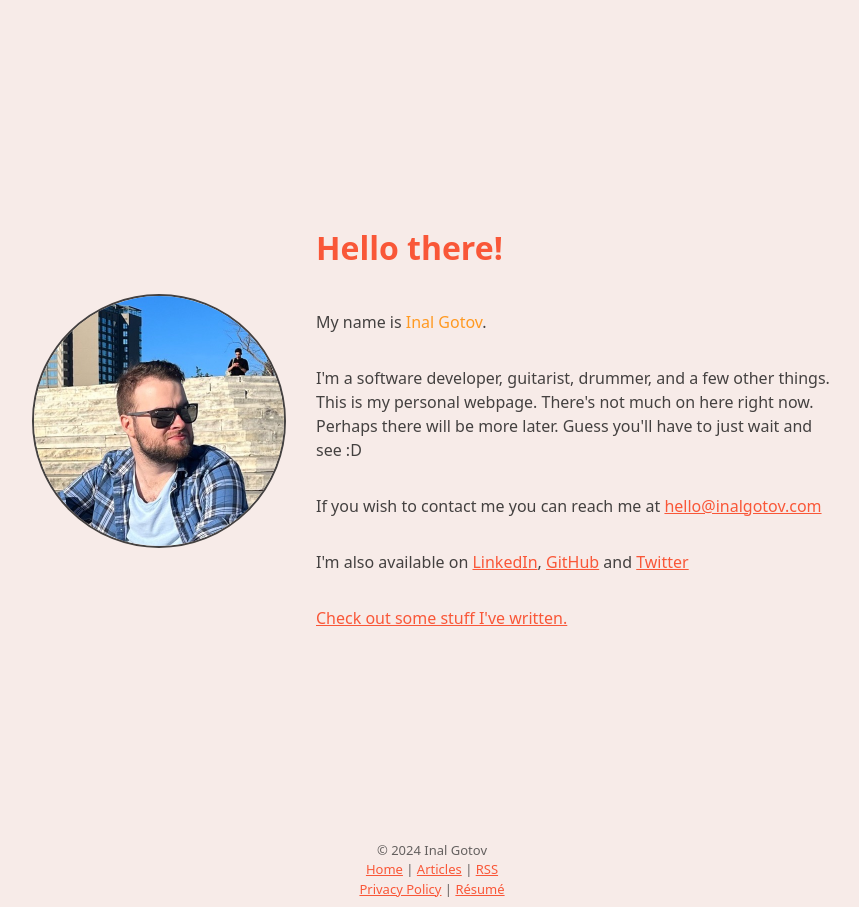
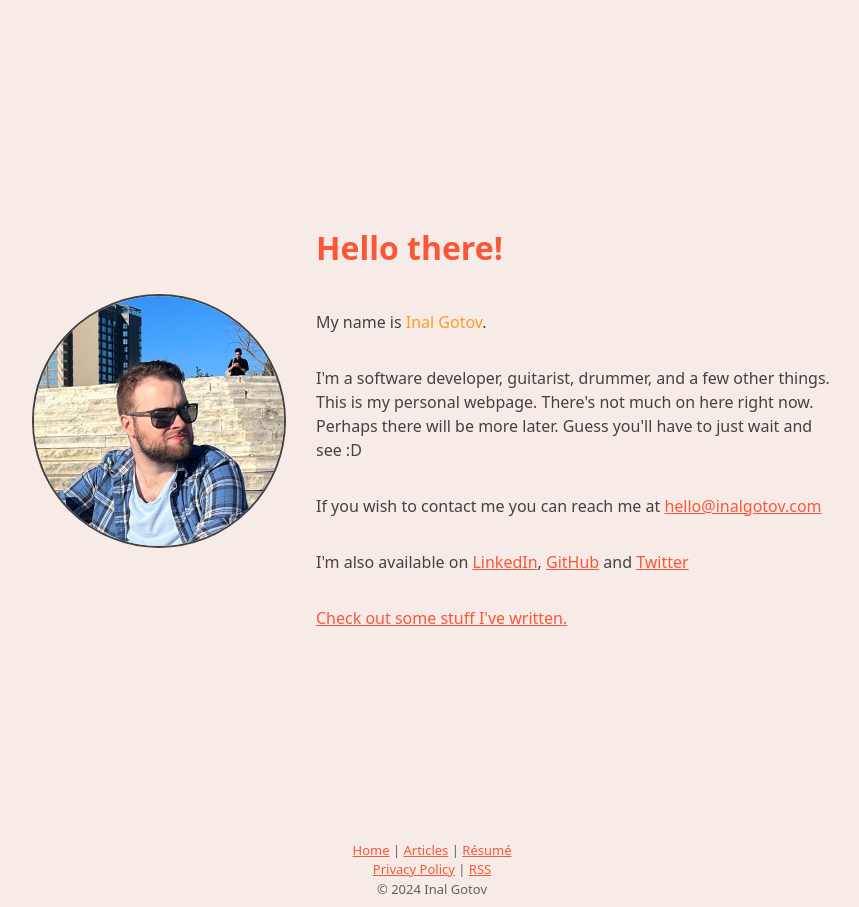
Before and after one commit to sketch204/sketch204.github.io, a Jekyll site: the page built from index.html, in a window 1280 px wide. Shown: the whole page, without its empty margins (208-1067 px from the left). Built offline with Jekyll 4.4.1, drawn with Linux system fonts in a browser that asks for light colours; nearby versions of some CDN libraries.

```diff
--- a/_includes/footer.html
+++ b/_includes/footer.html
@@ -1,7 +1,7 @@
 <footer>
+  <a href="/index.html">Home</a> | <a href="/articles.html">Articles</a> | <a href="/resume.html">Résumé</a>
+  <br>
+  <a href="/privacy.html">Privacy Policy</a> | <a href="/feed.xml">RSS</a>
+  <br>
   © 2024 Inal Gotov
-  <br>
-  <a href="/index.html">Home</a> | <a href="/articles.html">Articles</a> | <a href="/feed.xml">RSS</a>
-  <br>
-  <a href="/privacy.html">Privacy Policy</a> | <a href="/resume.html">Résumé</a>
 </footer>
```
